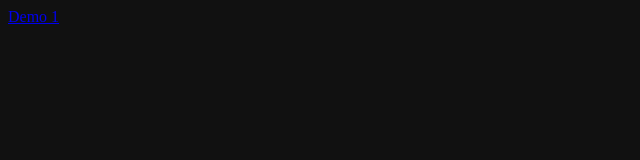
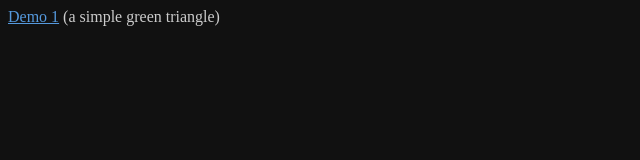
Before and after one commit to gpu-fu/gpu-fu, a website: page dist/index.html in a window 1280 px wide. Shown: the whole page, without its empty margins (0-640 px from the left). Drawn offline with Linux system fonts and the light colour scheme.

Commit message:
Add demo descriptions and simple CSS for readable text.

```diff
--- a/dist/index.html
+++ b/dist/index.html
@@ -1,6 +1,9 @@
 <!DOCTYPE html>
-<html style="background-color:#111111">
+<html>
   <head>
-    <a href="Demo1.html">Demo 1</a>
+    <link rel="stylesheet" href="styles.css">
   </head>
+  <body>
+    <a href="Demo1.html">Demo 1</a> (a simple green triangle)
+  </body>
 </html>
--- /dev/null
+++ b/dist/styles.css
@@ -0,0 +1,8 @@
+html {
+  background-color: #111111;
+  color: #cccccc;
+}
+
+a, a:visited {
+  color: #5599dd
+}
```
Also changed, not shown: dist/Demo1.html (+6 -5 lines).
